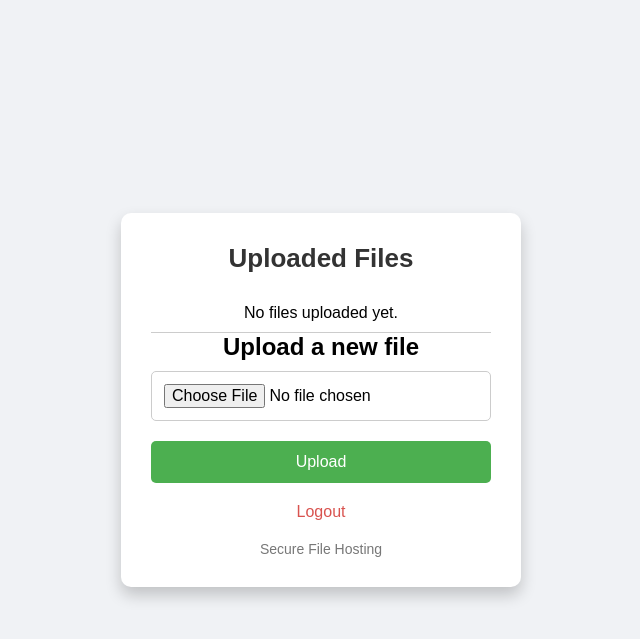
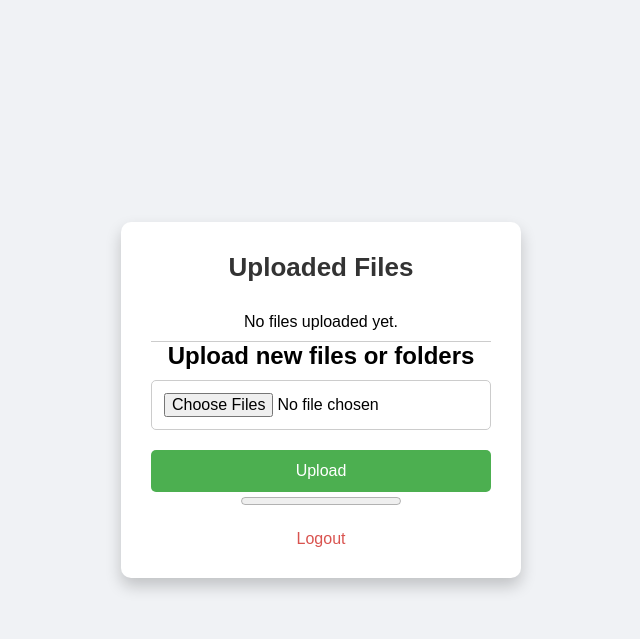
Before and after one commit to lelomator/fileserver, a Flask app: page /files in a window 1280 px wide. Shown: the top 639 px of the page, without its empty margins (319-959 px from the left). Run offline with Flask 3, Linux system fonts and the light colour scheme; the visitor is signed in with stand-in values (Sample User, id 1).

Commit message:
Update files.html

```diff
--- a/templates/files.html
+++ b/templates/files.html
@@ -10,7 +10,7 @@
     <div class="container">
         <h1>Uploaded Files</h1>
 
-        <ul>
+        <ul style="max-height: 400px; overflow-y: scroll;">
             {% for file in files %}
                 <li><a href="{{ url_for('download_file', filename=file) }}">{{ file }}</a></li>
             {% else %}
@@ -18,17 +18,49 @@
             {% endfor %}
         </ul>
 
-        <h2>Upload a new file</h2>
-        <form action="{{ url_for('upload_file') }}" method="POST" enctype="multipart/form-data">
-            <input type="file" name="file">
+        <h2>Upload new files or folders</h2>
+        <form action="{{ url_for('upload_file') }}" method="POST" enctype="multipart/form-data" id="uploadForm">
+            <input type="file" name="file" multiple webkitdirectory>
             <input type="submit" value="Upload">
         </form>
 
+        <div id="progress-container">
+            <progress id="progress-bar" value="0" max="100"></progress>
+            <span id="progress-text"></span>
+        </div>
+
         <p><a href="{{ url_for('logout') }}" class="logout-link">Logout</a></p>
+    </div>
 
-        <div class="footer">
-            <p>Secure File Hosting</p>
-        </div>
-    </div>
+    <script>
+        const form = document.getElementById('uploadForm');
+        const progressBar = document.getElementById('progress-bar');
+        const progressText = document.getElementById('progress-text');
+
+        form.addEventListener('submit', function(e) {
+            e.preventDefault();
+
+            const formData = new FormData(form);
+            const xhr = new XMLHttpRequest();
+
+            xhr.upload.addEventListener('progress', function(e) {
+                if (e.lengthComputable) {
+                    const percentComplete = (e.loaded / e.total) * 100;
+                    progressBar.value = percentComplete;
+                    progressText.textContent = `Upload Progress: ${percentComplete.toFixed(0)}%`;
+                }
+            });
+
+            xhr.open('POST', form.action);
+            xhr.send(formData);
+
+            xhr.onreadystatechange = function() {
+                if (xhr.readyState === 4 && xhr.status === 200) {
+                    // Upload finished
+                    window.location.reload();
+                }
+            };
+        });
+    </script>
 </body>
 </html>
```
